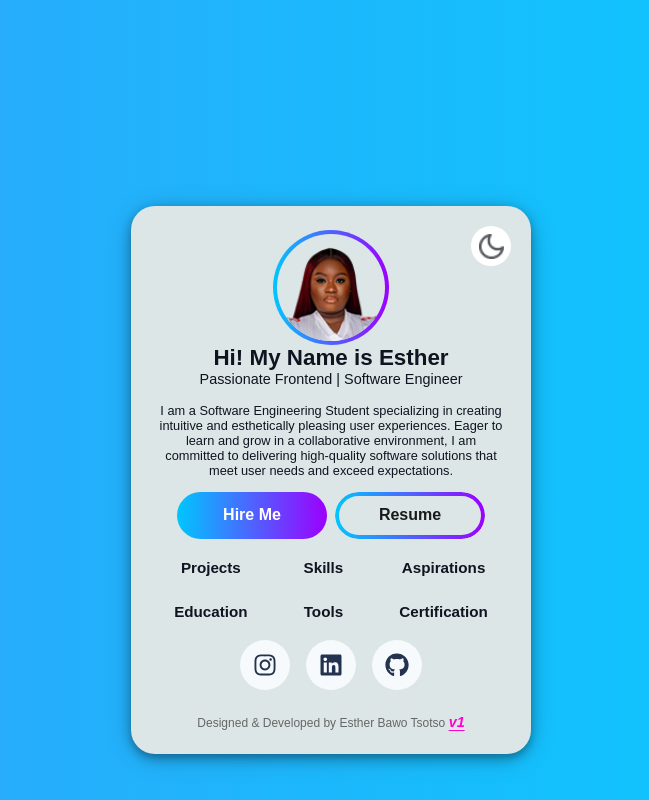
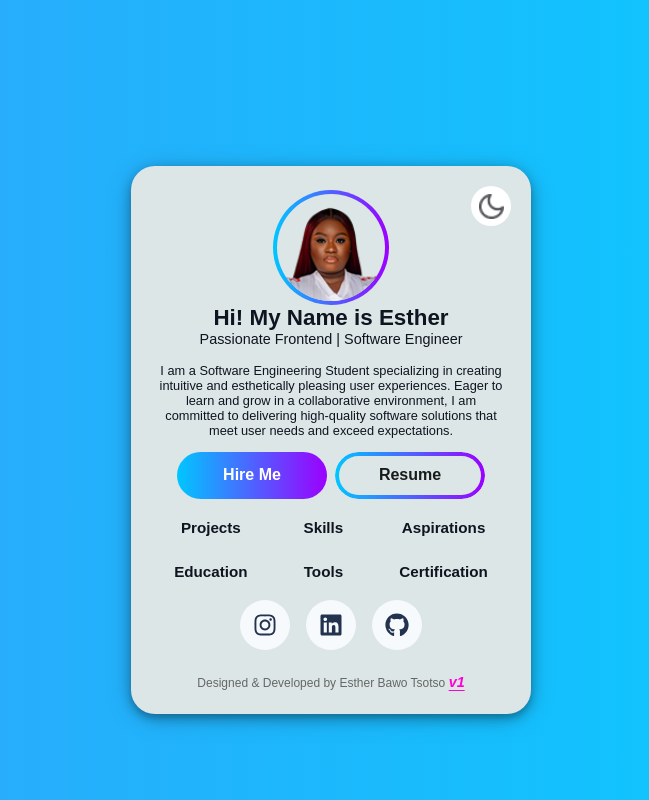
Before and after one commit to estheticallybawo/esther-portfolio-v2, a React (Vite) app: page / in a window 1280 px wide. Shown: the top 800 px of the page, without its empty margins (309-958 px from the left). Built offline with nearby package versions, Linux system fonts and the light colour scheme; a web font is replaced by a local one.

Commit message:
Overflow

```diff
--- a/src/App.module.css
+++ b/src/App.module.css
@@ -1,9 +1,9 @@
 .appContainer {
-  min-height: 120vh;
+  min-height: 110vh;
   display: flex;
   align-items: center;
   justify-content: center;
-  overflow: auto;
+  overflow: hidden;
   background: linear-gradient(270deg, #00d4ff, #AE26EF);
   background-size: 400% 400%;
   animation: moveGradient 15s ease infinite;
```
